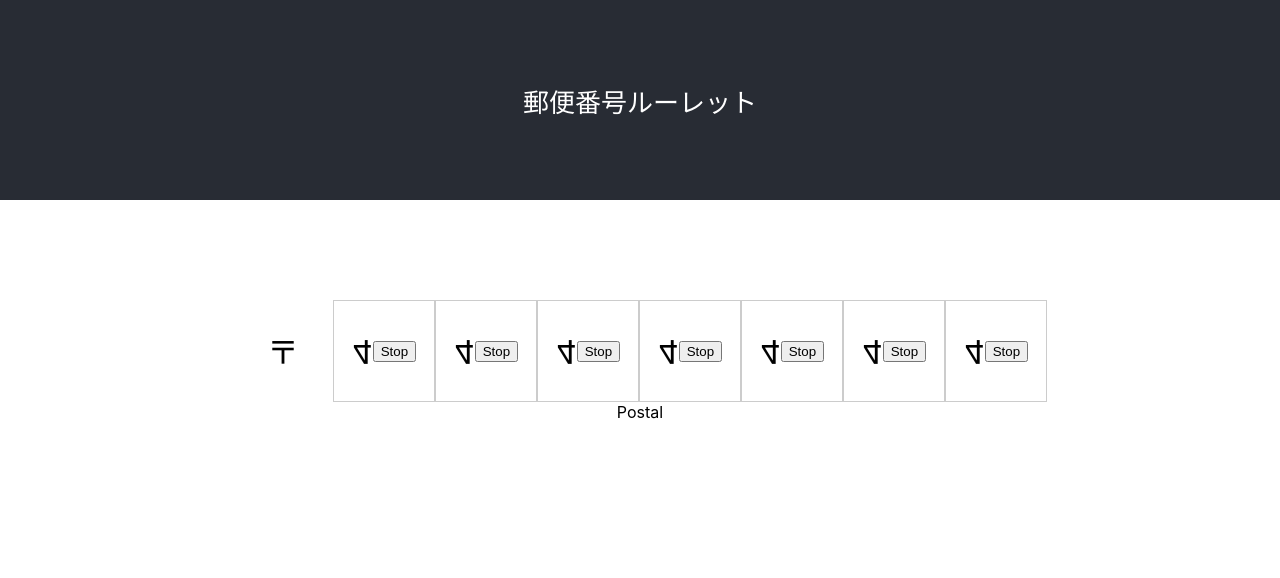
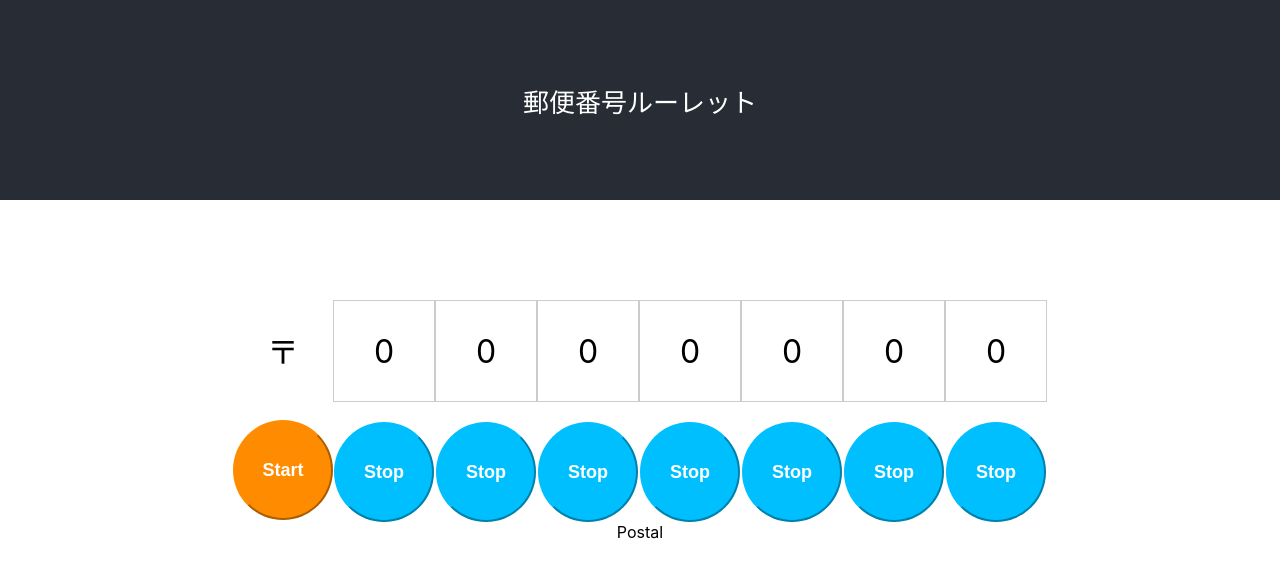
Before and after one commit to kakecyanman/react-jppostal, a React (Create React App) app: page / in a window 1280 px wide. Shown: the top 578 px of the page. Built offline with nearby package versions, Linux system fonts and the light colour scheme.

Commit message:
feat: Create StartBtn

```diff
--- a/src/Roulette.css
+++ b/src/Roulette.css
@@ -2,6 +2,11 @@
   display: flex;
   justify-content: center;
   margin-top: 100px;
+}
+.control-panel {
+  display: flex;
+  flex-direction: column;
+  align-items: center;
 }
 
 .roulette {
@@ -27,11 +32,32 @@
   animation: spin 1s infinite linear;
 }
 
-@keyframes spin {
+.btn {
+  width: 100px;
+  height: 100px;
+  background-color: #00bfff;
+  color: #fff;
+  border-color: #00bfff;
+  border-radius: 50%;
+  font-size: large;
+  font-weight: bold;
+}
+
+.stop-btn {
+  margin-top: 20px;
+}
+
+.start-btn {
+  margin-top: 20px;
+  background-color: #ff8c00;
+  border-color: #ff8c00;
+}
+
+/* @keyframes spin {
   from {
     transform: rotateX(0deg);
   }
   to {
     transform: rotateX(360deg);
   }
-}
+} */
--- a/src/Roulette.jsx
+++ b/src/Roulette.jsx
@@ -3,7 +3,7 @@ import "./Roulette.css";
 
 const Roulette = () => {
   const [numbers, setNumbers] = useState([0, 0, 0, 0, 0, 0, 0]);
-  const [isSpinning, setIsSpinning] = useState([true, true, true, true, true, true, true]);
+  const [isSpinning, setIsSpinning] = useState([false, false, false, false, false, false, false]);
 
   useEffect(() => {
     const intervals = isSpinning.map((spin, index) => {
@@ -22,6 +22,10 @@ const Roulette = () => {
       };
     }, [isSpinning]);
 
+    const startSpin = () => {
+      setIsSpinning([true, true, true, true, true, true, true]); // 全てのスロットのスピンを開始
+    };
+
     const stopSpin = (index) => {
         setIsSpinning((prevIsSpinning) => {
             const newIsSpinning = [...prevIsSpinning];
@@ -31,14 +35,19 @@ const Roulette = () => {
   };
 
   return (
-    <div class="warap">
-      <div class="roulette-mark">
-        <div class="postal-mark">〒</div>
+    <div className="warap">
+      <div className="control-panel">
+        <div className="roulette-mark">
+          <div className="postal-mark">〒</div>
+        </div>
+        <button onClick={startSpin} className="btn start-btn">Start</button>
       </div>
       {numbers.map((number, index) => (
-            <div key={index} class="roulette">
-                <div class="number">{number}</div>
-                <button onClick={() => stopSpin(index)}>Stop</button>
+            <div key={index}>
+              <div className="roulette">
+                <div className="number">{number}</div>
+              </div>
+              <button onClick={() => stopSpin(index)} className="btn stop-btn">Stop</button>
             </div>
         ))}
     </div>
```
